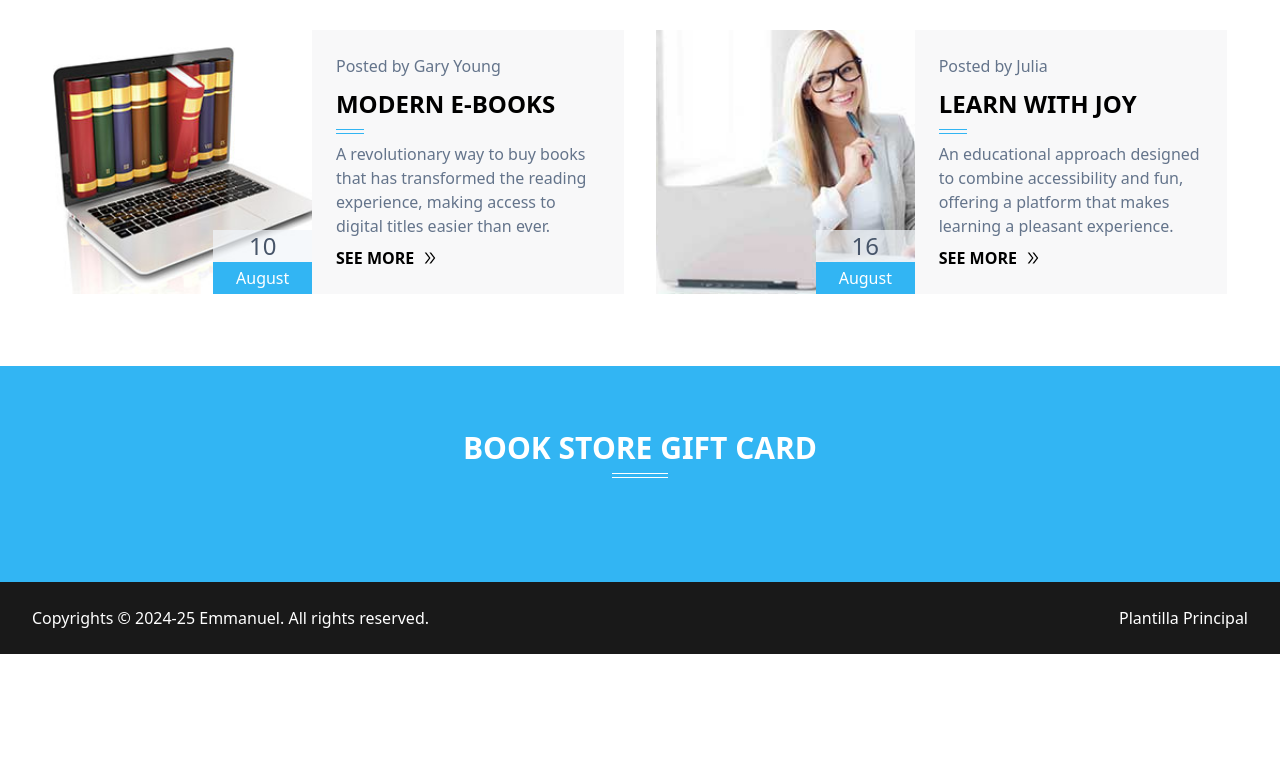
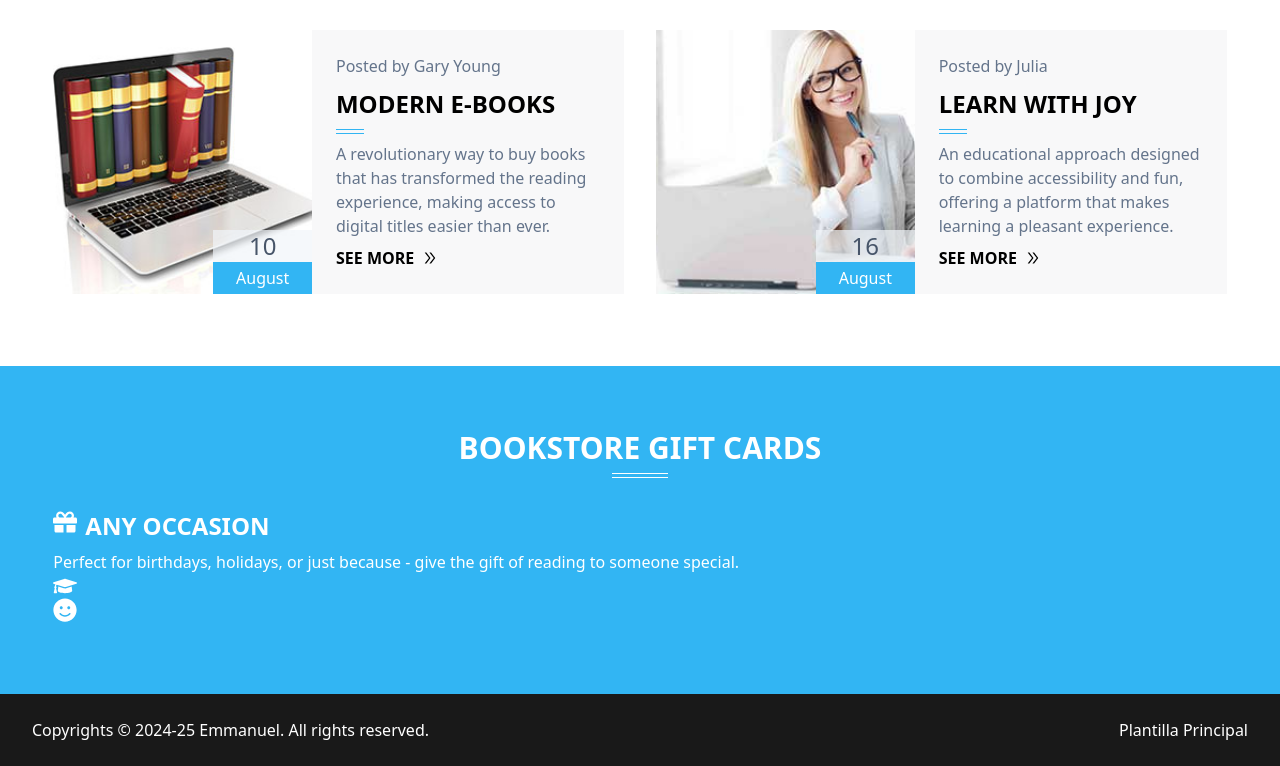
Before and after one commit to emmanuel-cruz-dev/literarium, a React (Vite) app: page / in a window 1280 px wide. Shown: the part 5202-5968 px from the top of the page. Before the commit the page ends 5856 px from the top, so only its background shows below. Built offline with nearby package versions, Linux system fonts and the light colour scheme.

Commit message:
armado, estilos y mapeado de cards en Gift component

```diff
--- a/src/components/Gift.tsx
+++ b/src/components/Gift.tsx
@@ -1,13 +1,51 @@
+import { FaGift, FaGraduationCap, FaSmile } from "react-icons/fa";
+import { FC } from "react";
+
+interface GiftCardProps {
+  icon: JSX.Element;
+  title: string;
+  description: string;
+}
+
+const cards = [
+  {
+    id: 1,
+    icon: <FaGift />,
+    title: "Any Occasion",
+    description:
+      "Perfect for birthdays, holidays, or just because - give the gift of reading to someone special.",
+  },
+];
+
+const GiftCard: FC<GiftCardProps> = ({ icon, title, description }) => {
+  return (
+    <article className="flex flex-col gap-2">
+      <div className="flex gap-2 text-2xl uppercase font-bold">
+        <span>{icon}</span>
+        <h2>{title}</h2>
+      </div>
+      <p>{description}</p>
+    </article>
+  );
+};
+
 const Gift = () => {
   return (
     <section className="blog background-accent__item" id="blog">
       <article className="w-11/12 mx-auto py-12">
         <div className="flex flex-col gap-4 justify-center items-center text-center py-4">
           <h2 className="uppercase font-bold text-3xl text-white section__title gift__title">
-            Book Store Gift Card
+            Bookstore Gift Cards
           </h2>
         </div>
-        <article className="py-6"></article>
+        <article className="py-6 text-white">
+          {cards.map((card) => (
+            <GiftCard key={card.id} {...card} />
+          ))}
+
+          <FaGraduationCap size={24} />
+          <FaSmile size={24} />
+        </article>
       </article>
     </section>
   );
```
